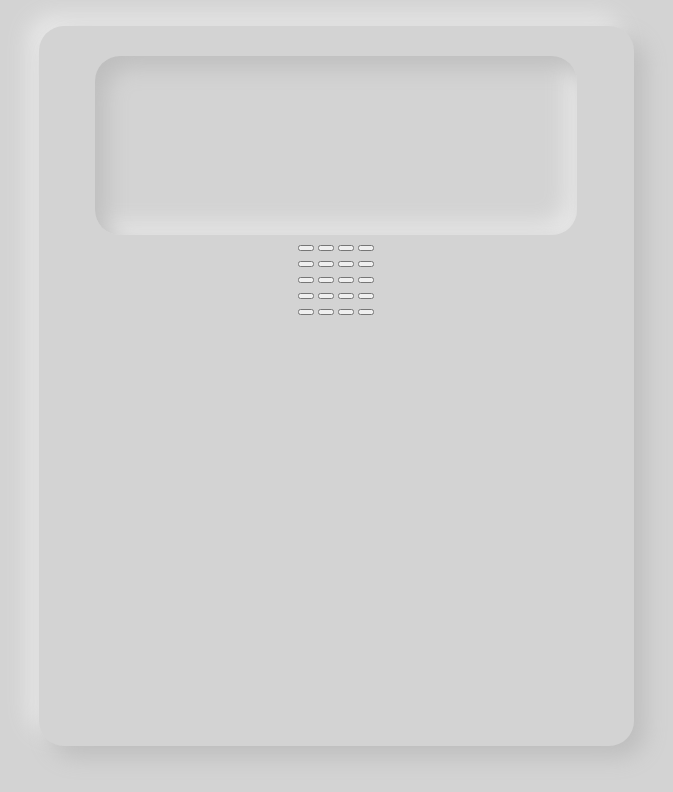
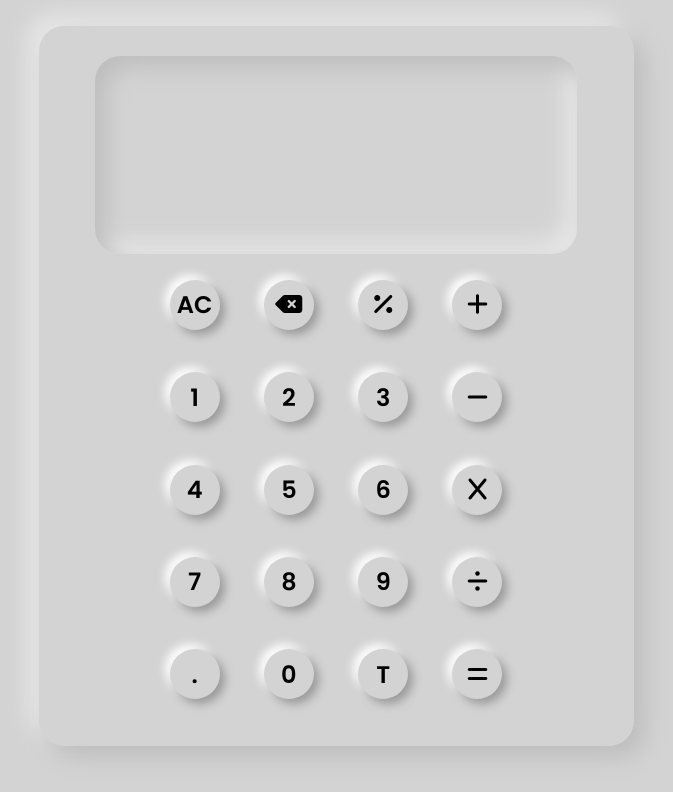
Before and after one commit to kindnemo/Calculator, a plain HTML site: page index.html in a window 1280 px wide. Shown: the whole page, without its empty margins (304-977 px from the left). Drawn offline with nearby package versions, Linux system fonts and the light colour scheme.

Commit message:
Adds the button layout and icons
using fontawesome and the button layout is static

```diff
--- a/index.html
+++ b/index.html
@@ -21,6 +21,11 @@
     <script src="logic.js" defer></script>
     <!-- SCRIPT -->
 
+    <!-- ICONS -->
+    <link rel="stylesheet" href="https://cdn.jsdelivr.net/npm/bootstrap-icons@1.8.1/font/bootstrap-icons.css">
+    <script src="https://kit.fontawesome.com/7b75757391.js" crossorigin="anonymous"></script>
+    <!-- ICONS -->
+
 </head>
 <body>
     <div id="calc-body">
@@ -31,38 +36,52 @@
 
         <div id="btn-cont">
             <div class="btn-div">
-                <button class="key funct"></button>
-                <button class="key funct"></button>
-                <button class="key funct"></button>
-                <button class="key funct"></button>
+                <button class="key funct">AC</button>
+                <button class="key funct">
+                    <i class="fa-solid fa-delete-left"></i>
+                </button>
+                <button class="key funct">
+                    <i class="fa-solid fa-percent"></i>
+                </button>
+                <button class="key funct">
+                    <i class="fa-solid fa-plus"></i>
+                </button>
             </div>   <!-- 1st row-->
 
             <div class="btn-div">
-                <button class="key num"></button>
-                <button class="key num"></button>
-                <button class="key num"></button>
-                <button class="key funct"></button>
+                <button class="key num">1</button>
+                <button class="key num">2</button>
+                <button class="key num">3</button>
+                <button class="key funct">
+                    <i class="fa-solid fa-minus"></i>
+                </button>
             </div>   <!-- 2nd row-->
 
             <div class="btn-div">
-                <button class="key num"></button>
-                <button class="key num"></button>
-                <button class="key num"></button>
-                <button class="key funct"></button>
+                <button class="key num">4</button>
+                <button class="key num">5</button>
+                <button class="key num">6</button>
+                <button class="key funct">
+                    <i class="fa-solid fa-x"></i>
+                </button>
             </div>   <!-- 3rd row-->
 
             <div class="btn-div">
-                <button class="key num"></button>
-                <button class="key num"></button>
-                <button class="key num"></button>
-                <button class="key funct"></button>
+                <button class="key num">7</button>
+                <button class="key num">8</button>
+                <button class="key num">9</button>
+                <button class="key funct">
+                    <i class="fa-solid fa-divide"></i>
+                </button>
             </div>   <!-- 4th row-->
 
             <div class="btn-div">
-                <button class="key num"></button>
-                <button class="key num"></button>
-                <button class="key num"></button>
-                <button class="key funct"></button>
+                <button class="key num">.</button>
+                <button class="key num">0</button>
+                <button class="key num">T</button>
+                <button class="key funct">
+                    <i class="fa-solid fa-equals"></i>
+                </button>
             </div>   <!-- 5th row-->
         </div>
     </div>
--- a/style.css
+++ b/style.css
@@ -1,5 +1,6 @@
 body{
     background-color: #D3D3D3;
+    font-family: 'Poppins', sans-serif;
 }
 #calc-body{
     /* border: 1px solid red; */
@@ -19,10 +20,44 @@ body{
              -11px -11px 22px #e8e8e8;
 }
 #display{
-    height: 179px;
+    height: 30%;
     width: 90%;
     border-radius: 25px;
 
     box-shadow: inset 11px 11px 22px #bebebe,
             inset -11px -11px 22px #e8e8e8;
 }
+
+#btn-cont{
+    height: 70%;
+    width: 90%;
+    display: flex;
+    flex-direction: column;
+    justify-content: space-around;
+    align-items: center;
+}
+
+.key{
+    font-family: 'Poppins', sans-serif;
+    font-weight: 600;
+    font-size: 1.5rem;
+
+    width: 50px;
+    height: 50px;
+    padding: 3px;
+
+    background: transparent;
+    text-decoration: none;
+    border: none;
+    outline: none;
+    margin: 10px 20px 0 20px;
+
+
+    border-radius: 50%;
+    box-shadow:  5px 5px 10px #9a9a9a,
+             -5px -5px 10px #ffffff;
+}
+.key:active{
+    box-shadow: inset 5px 5px 10px #9a9a9a,
+            inset -5px -5px 10px #ffffff;
+}
```
